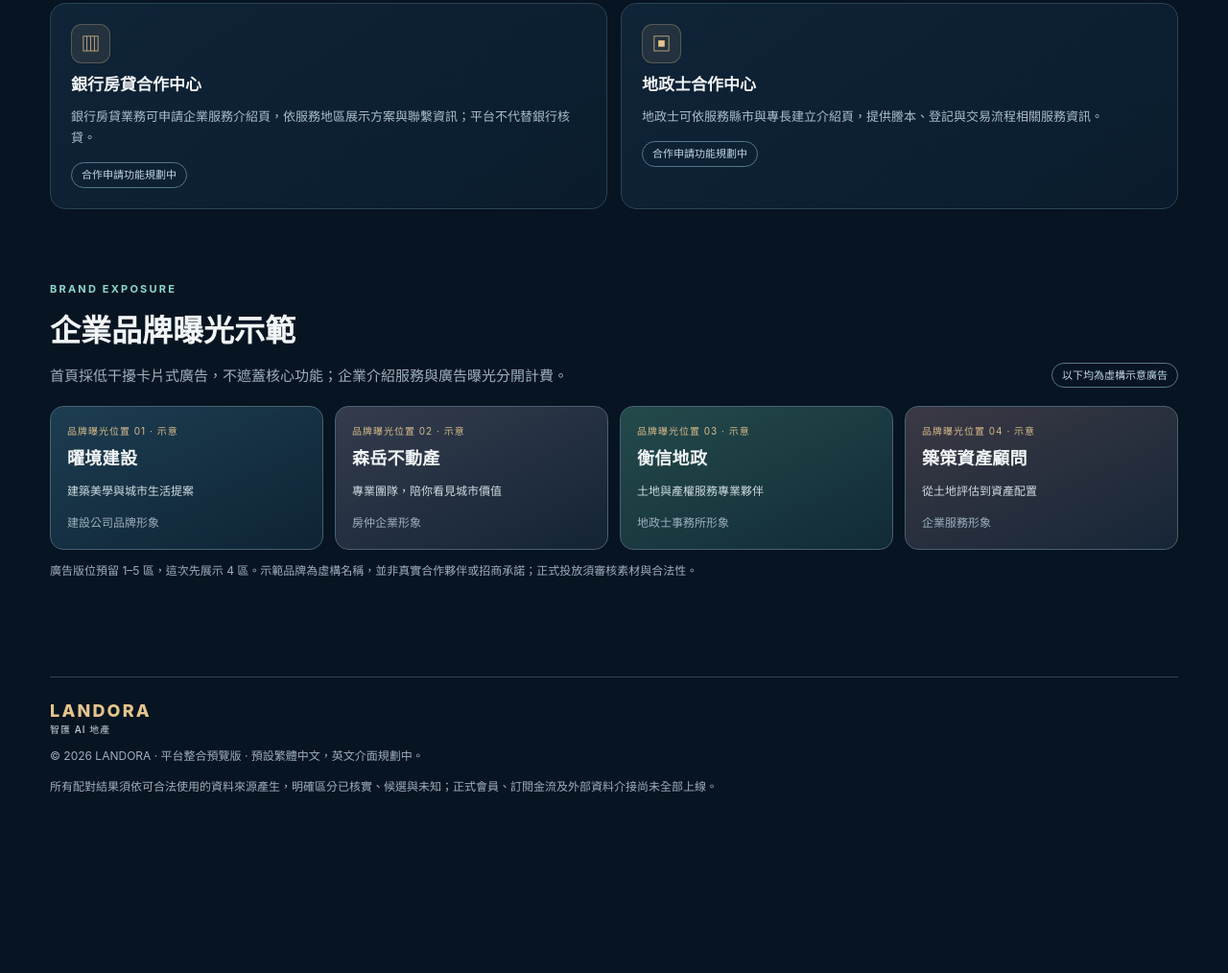
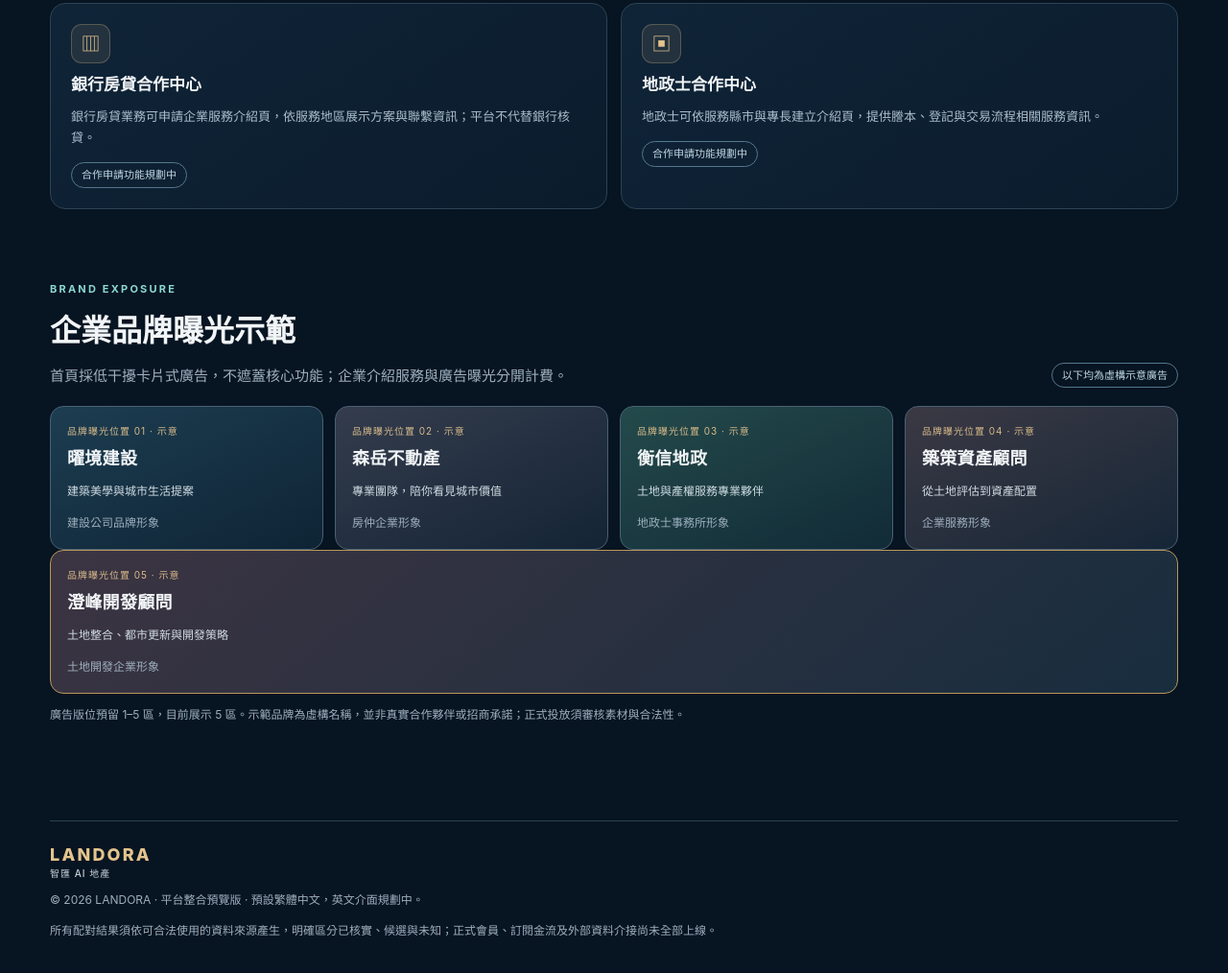
Before and after one commit to LANDORA-Mars/Landora-demo, a plain HTML site: page index.html in a window 1280 px wide. Shown: the part 2937-3951 px from the top of the page at 96% size. Before the commit the page ends 3819 px from the top, so only its background shows below. Drawn offline with Linux system fonts and the light colour scheme.

Commit message:
Show five clearly labeled sample enterprise ad placements on LANDORA homepage

```diff
--- a/index.html
+++ b/index.html
@@ -28,7 +28,7 @@
 <section class="section" id="workspace"><div class="banner"><div><div class="eyebrow">PROFESSIONAL WORKSPACE</div><h2>專業功能放在工作台，首頁只保留重點</h2><p class="sub">房仲、土地開發、金融分析共享同一帳號與工作入口；依角色顯示需要的功能。</p><div class="hint">目前展示工具不等於已串接正式會員或真實地籍資料。</div></div><a class="btn primary" href="LANDORA_commercial_workspace_v03.html">進入整合展示工作台 →</a></div><div class="steps" style="margin-top:24px"><div class="step"><b>01　會員登入</b><span class="small">驗證身分與權限</span></div><div class="step"><b>02　輸入案件</b><span class="small">網址、地址或地號</span></div><div class="step"><b>03　智慧分析</b><span class="small">來源、證據與候選</span></div><div class="step"><b>04　產出報告</b><span class="small">分析、匯出與追蹤</span></div></div></section>
 <section class="section" id="membership"><div class="sectionhead"><div><div class="eyebrow">MEMBERSHIP</div><h2>會員與訂閱方案</h2><p class="sub">免費試用與付費會員都需註冊登入；正式金流尚未啟用，以下為方案展示。</p></div></div><div class="plans"><article class="card plan"><span class="tag gold">首次註冊</span><h3>免費體驗</h3><div class="price">7 天</div><p>每日 5 次 SMART SCAN 新案件配對額度，每日重置、不累積。</p><ul><li>首次註冊起連續 7 天</li><li>查看可用分析功能</li><li>用完額度提示訂閱</li><li>會員專屬，不開放訪客查詢</li></ul><span class="tag">登入系統開發中</span></article><article class="card plan featured"><span class="tag gold">個人專業會員</span><h3>個人方案</h3><div class="price">月繳／年繳</div><p>依既定策略，對標市場價格提供約 15%–20% 的價值優勢。</p><ul><li>SMART SCAN 內部配對不限次</li><li>房仲與土地開發專業工具</li><li>案件管理與分析報告</li><li>外部按次成本事前揭露</li></ul><span class="tag">正式價格與收費待公告</span></article><article class="card plan"><span class="tag gold">店頭與企業</span><h3>團隊方案</h3><div class="price">依席次計價</div><p>房仲店頭、土地開發團隊及企業，共用專業功能。</p><ul><li>多人席次與企業管理員</li><li>依角色設定操作權限</li><li>房仲／土地開發功能共用</li><li>團隊使用量與帳務管理</li></ul><span class="tag">企業方案規劃中</span></article></div><p class="small" style="margin-top:12px">訂閱付款預計支援信用卡、轉帳及超商繳費等可行方式，實際提供項目以合法金流合作及正式公告為準。展示頁不會收款。</p></section>
 <section class="section" id="partners"><div class="sectionhead"><div><div class="eyebrow">PARTNER NETWORK</div><h2>專業合作中心</h2><p class="sub">讓會員找到適合的服務窗口；合作夥伴依地區與專業領域展示。</p></div></div><div class="two"><div class="card"><div class="icon">▥</div><h3>銀行房貸合作中心</h3><p>銀行房貸業務可申請企業服務介紹頁，依服務地區展示方案與聯繫資訊；平台不代替銀行核貸。</p><span class="tag">合作申請功能規劃中</span></div><div class="card"><div class="icon">▣</div><h3>地政士合作中心</h3><p>地政士可依服務縣市與專長建立介紹頁，提供謄本、登記與交易流程相關服務資訊。</p><span class="tag">合作申請功能規劃中</span></div></div></section>
-<section class="section" id="ads"><div class="sectionhead"><div><div class="eyebrow">BRAND EXPOSURE</div><h2>企業品牌曝光示範</h2><p class="sub">首頁採低干擾卡片式廣告，不遮蓋核心功能；企業介紹服務與廣告曝光分開計費。</p></div><span class="tag">以下均為虛構示意廣告</span></div><div class="adgrid"><div class="ad"><div class="adlabel">品牌曝光位置 01 · 示意</div><div><b>曜境建設</b><p>建築美學與城市生活提案</p></div><span class="small">建設公司品牌形象</span></div><div class="ad"><div class="adlabel">品牌曝光位置 02 · 示意</div><div><b>森岳不動產</b><p>專業團隊，陪你看見城市價值</p></div><span class="small">房仲企業形象</span></div><div class="ad"><div class="adlabel">品牌曝光位置 03 · 示意</div><div><b>衡信地政</b><p>土地與產權服務專業夥伴</p></div><span class="small">地政士事務所形象</span></div><div class="ad"><div class="adlabel">品牌曝光位置 04 · 示意</div><div><b>築策資產顧問</b><p>從土地評估到資產配置</p></div><span class="small">企業服務形象</span></div></div><p class="small" style="margin-top:12px">廣告版位預留 1–5 區，這次先展示 4 區。示範品牌為虛構名稱，並非真實合作夥伴或招商承諾；正式投放須審核素材與合法性。</p></section>
+<section class="section" id="ads"><div class="sectionhead"><div><div class="eyebrow">BRAND EXPOSURE</div><h2>企業品牌曝光示範</h2><p class="sub">首頁採低干擾卡片式廣告，不遮蓋核心功能；企業介紹服務與廣告曝光分開計費。</p></div><span class="tag">以下均為虛構示意廣告</span></div><div class="adgrid"><div class="ad"><div class="adlabel">品牌曝光位置 01 · 示意</div><div><b>曜境建設</b><p>建築美學與城市生活提案</p></div><span class="small">建設公司品牌形象</span></div><div class="ad"><div class="adlabel">品牌曝光位置 02 · 示意</div><div><b>森岳不動產</b><p>專業團隊，陪你看見城市價值</p></div><span class="small">房仲企業形象</span></div><div class="ad"><div class="adlabel">品牌曝光位置 03 · 示意</div><div><b>衡信地政</b><p>土地與產權服務專業夥伴</p></div><span class="small">地政士事務所形象</span></div><div class="ad"><div class="adlabel">品牌曝光位置 04 · 示意</div><div><b>築策資產顧問</b><p>從土地評估到資產配置</p></div><span class="small">企業服務形象</span></div></div><div class="ad" style="border-color:#b9975b;background:linear-gradient(140deg,#3c3442,#182d3e)"><div class="adlabel">品牌曝光位置 05 · 示意</div><div><b>澄峰開發顧問</b><p>土地整合、都市更新與開發策略</p></div><span class="small">土地開發企業形象</span></div></div><p class="small" style="margin-top:12px">廣告版位預留 1–5 區，目前展示 5 區。示範品牌為虛構名稱，並非真實合作夥伴或招商承諾；正式投放須審核素材與合法性。</p></section>
 <footer><div class="logo" style="font-size:18px">LANDORA<small>智匯 AI 地產</small></div><p>© 2026 LANDORA · 平台整合預覽版 · 預設繁體中文，英文介面規劃中。</p><p>所有配對結果須依可合法使用的資料來源產生，明確區分已核實、候選與未知；正式會員、訂閱金流及外部資料介接尚未全部上線。</p></footer>
 </main><script>
 "use strict";
```
